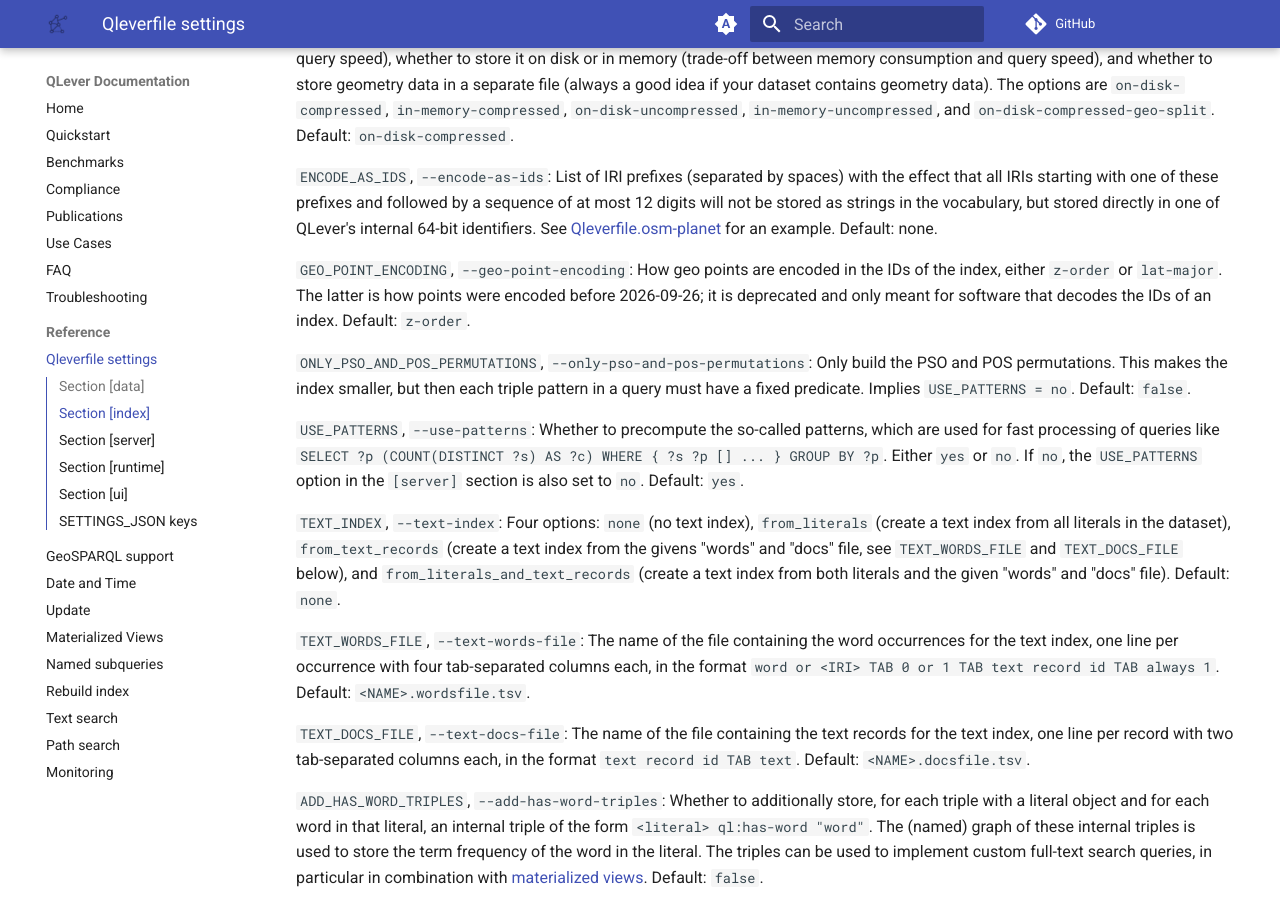
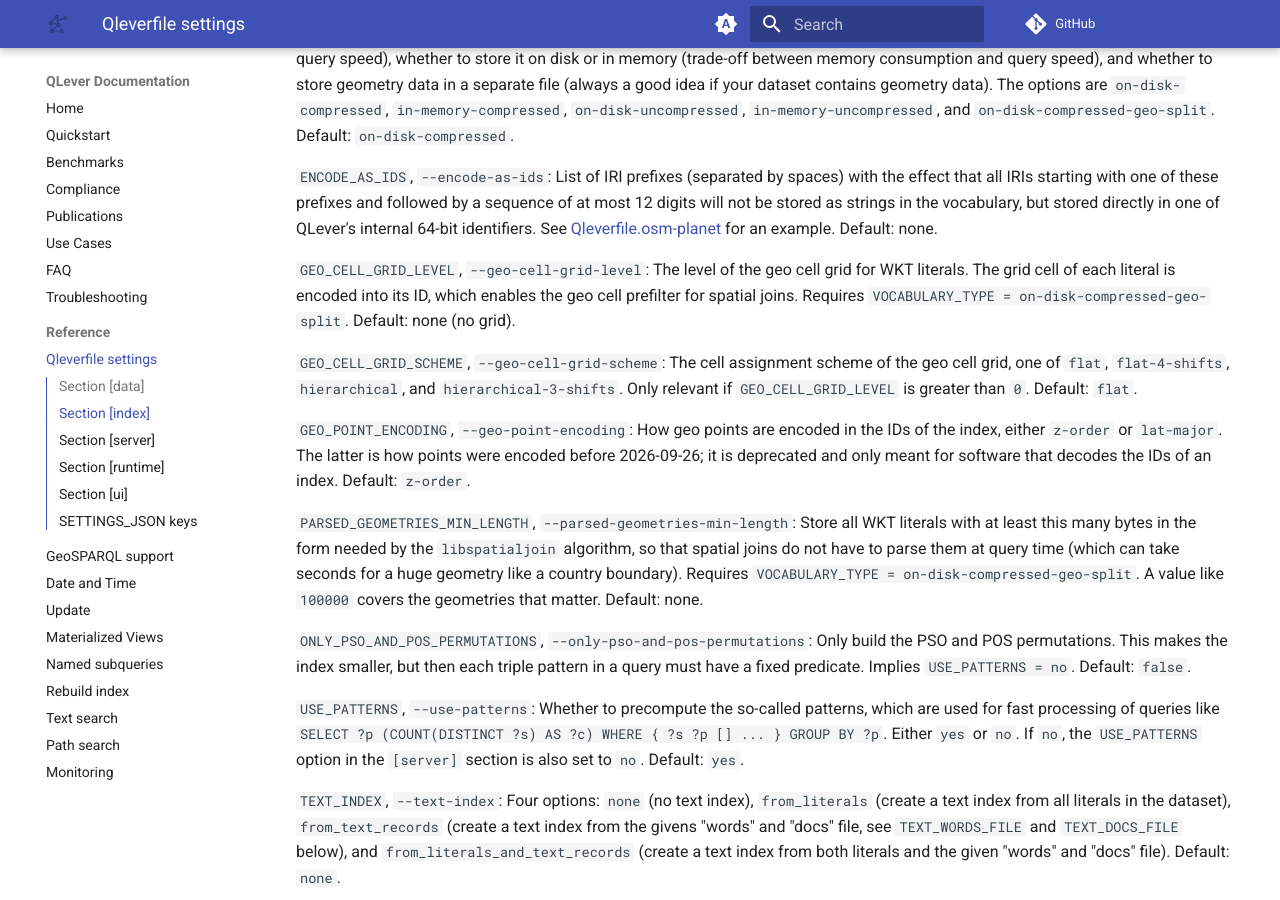
Before and after one commit to qlever-dev/qlever-docs, an MkDocs documentation site: the page built from docs/qleverfile.md, in a window 1280 px wide and 900 px high, scrolled down 2072 px. Built offline with MkDocs 1.6.1 and Material for MkDocs 9.7.7, drawn with Linux system fonts in a browser that asks for light colours; plug-ins that fetch from the network failed and are left out; comment, search, counter and statistics services are not loaded; the version menu is left out.

Commit message:
Document geo cell grid and parsed geometries options of qlever index

```diff
--- a/docs/qleverfile.md
+++ b/docs/qleverfile.md
@@ -137,10 +137,27 @@ vocabulary, but stored directly in one of QLever's internal 64-bit identifiers.
 See
 [Qleverfile.osm-planet](https://github.com/qlever-dev/qlever-control/blob/main/src/qlever/Qleverfiles/Qleverfile.osm-planet) for an example. Default: none.
 
+`GEO_CELL_GRID_LEVEL`, `--geo-cell-grid-level`: The level of the geo cell grid
+for WKT literals. The grid cell of each literal is encoded into its ID, which
+enables the geo cell prefilter for spatial joins. Requires `VOCABULARY_TYPE =
+on-disk-compressed-geo-split`. Default: none (no grid).
+
+`GEO_CELL_GRID_SCHEME`, `--geo-cell-grid-scheme`: The cell assignment scheme of
+the geo cell grid, one of `flat`, `flat-4-shifts`, `hierarchical`, and
+`hierarchical-3-shifts`. Only relevant if `GEO_CELL_GRID_LEVEL` is greater than
+`0`. Default: `flat`.
+
 `GEO_POINT_ENCODING`, `--geo-point-encoding`: How geo points are encoded in the
 IDs of the index, either `z-order` or `lat-major`. The latter is how points
 were encoded before 2026-09-26; it is deprecated and only meant for software
 that decodes the IDs of an index. Default: `z-order`.
+
+`PARSED_GEOMETRIES_MIN_LENGTH`, `--parsed-geometries-min-length`: Store all WKT
+literals with at least this many bytes in the form needed by the
+`libspatialjoin` algorithm, so that spatial joins do not have to parse them at
+query time (which can take seconds for a huge geometry like a country
+boundary). Requires `VOCABULARY_TYPE = on-disk-compressed-geo-split`. A value
+like `100000` covers the geometries that matter. Default: none.
 
 `ONLY_PSO_AND_POS_PERMUTATIONS`, `--only-pso-and-pos-permutations`: Only build
 the PSO and POS permutations. This makes the index smaller, but then each
```
